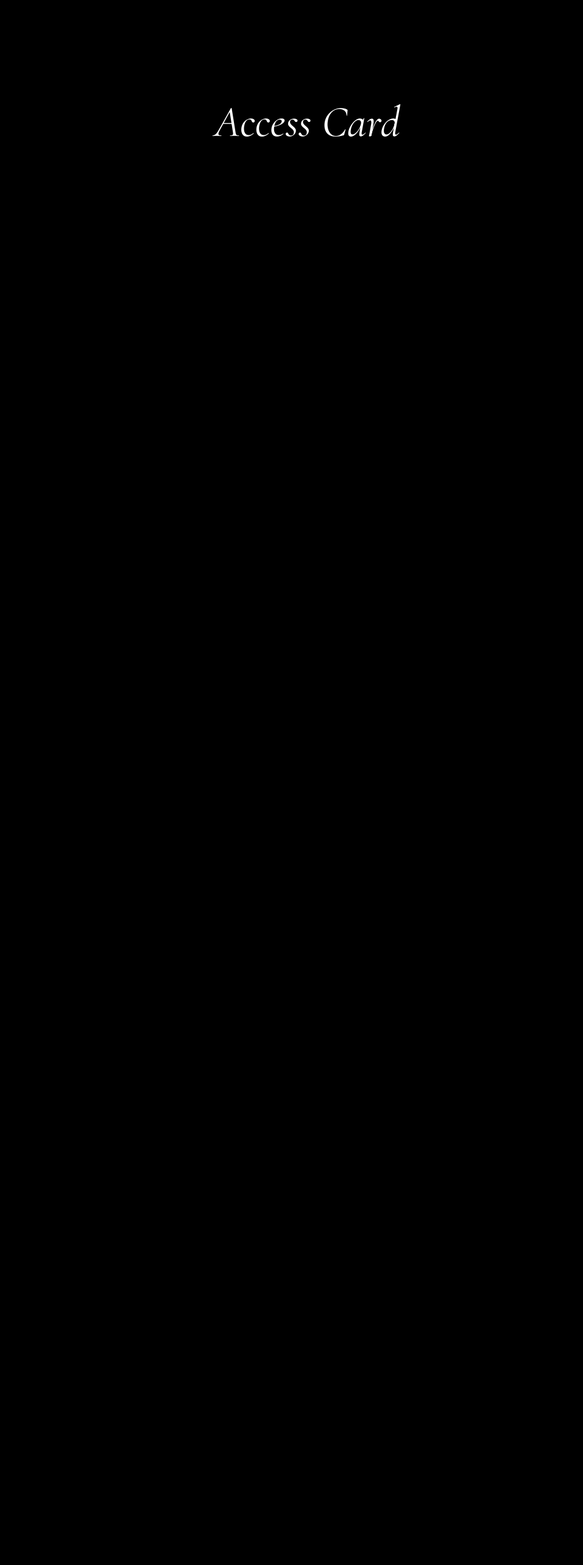
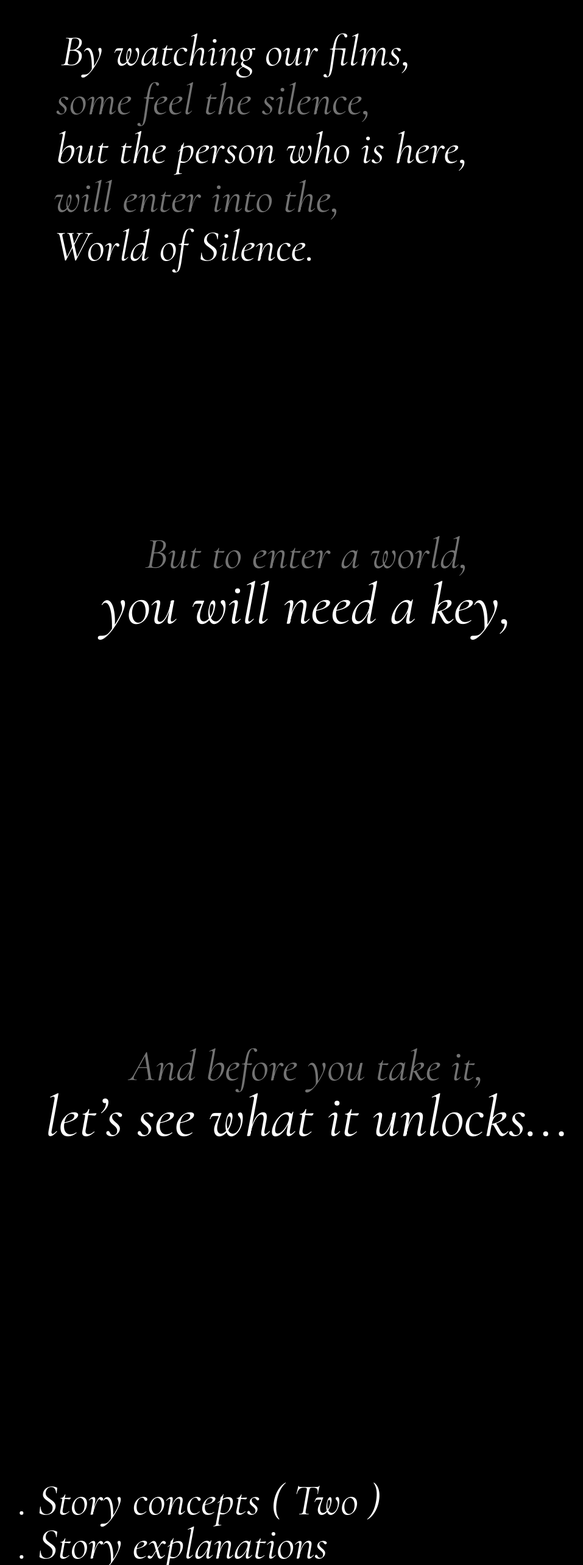
Before and after one commit to Quale-studios/Quale-studios, a Next.js app: page /access-card in a window 1280 px wide. Shown: the part 200-2766 px from the top of the page at 61% size, without its empty margins (136-1093 px from the left). Before the commit the page ends 800 px from the top, so only its background shows below. Built offline with nearby package versions, Linux system fonts and the light colour scheme.

Commit message:
Complete Access Card page

```diff
--- a/app/access-card/page.tsx
+++ b/app/access-card/page.tsx
@@ -1,17 +1,168 @@
-import Navbar from "../../components/Navbar";
+"use client";
 
-export default function FilmsPage() {
+import { useEffect } from "react";
+
+export default function AccessCardPage() {
+
+useEffect(() => {
+  const section = document.querySelector(".fade-section");
+
+  if (!section) return;
+
+  const observer = new IntersectionObserver(
+    ([entry]) => {
+      if (entry.isIntersecting) {
+        section.classList.add("active");
+        observer.disconnect();
+      }
+    },
+    {
+      root: null,
+      rootMargin: "-45% 0px -45% 0px",
+      threshold: 0,
+    }
+  );
+
+  observer.observe(section);
+
+  return () => {
+    observer.disconnect();
+  };
+}, []);
+
   return (
     <main className="min-h-screen bg-black text-white">
 
+      <section className="relative min-h-screen px-6 md:px-40">
+
+        {/* Line 1 */}
+        <div className="absolute left-14 top-[36%] font italic text-3xl text-white md:left-59 md:top-[31%] md:text-7xl">
+            By watching our films,
+        </div>
+
+        {/* Line 2 */}
+        <div className="absolute left-13 top-[42%] font italic text-3xl text-white/45 md:left-57 md:top-[41%] md:text-7xl">
+          some feel the silence,
+        </div>
+
+        {/* Line 3 */}
+        <div className="absolute left-13 top-[48%] font italic text-3xl text-white md:left-57 md:top-[51%] md:text-7xl">
+          but the person who is here,
+        </div>
+
+        {/* Line 4 */}
+        <div className="absolute left-12 top-[54%] font italic text-3xl text-white/45 md:left-56 md:top-[61%] md:text-7xl">
+          will enter into the,
+        </div>
+
+        {/* Line 5 */}
+        <div className="absolute left-12 top-[60%] font italic text-3xl text-white md:left-56 md:top-[71%] md:text-7xl">
+          World of Silence.
+        </div>
+
+      </section>
+{/* Second Section */}
+<section className="relative min-h-screen">
+
+  {/* Line 1 */}
+  <div className="absolute left-[50%] top-[34%] -translate-x-1/2 whitespace-nowrap font italic text-3xl text-white/45 md:top-[34%] md:text-7xl">
+    But to enter a world,
+  </div>
+
+  {/* Line 2 */}
+  <div className="absolute left-[50%] top-[40%] -translate-x-1/2 whitespace-nowrap font italic text-4xl text-white md:top-[43%] md:text-8xl">
+    you will need a key,
+  </div>
+
+</section>
 
 
-      <div className="flex min-h-screen items-center justify-center">
-        <h1 className="text-7xl italic">
-          Access Card
-        </h1>
-      </div>
+<section className="relative min-h-screen">
 
-    </main>
+  {/* Line 3 */}
+  <div className="absolute left-[50%] top-[39%] -translate-x-1/2 whitespace-nowrap font italic text-3xl text-white/45 md:top-[39%] md:text-7xl">
+    And before you take it,
+  </div>
+
+  {/* Line 4 */}
+  <div className="absolute left-[50%] top-[45%] -translate-x-1/2 whitespace-nowrap font italic text-4xl text-white md:top-[48%] md:text-8xl">
+    let’s see what it unlocks...
+  </div>
+
+</section>
+
+{/* Third Section */}
+<section className="relative min-h-screen fade-section">
+
+  {/* Line 1 */}
+  <div className="absolute left-[8%] top-[25%] font italic text-2xl text-white fade-line line-1 md:left-[13%] md:top-[28%] md:text-7xl">
+    . Story concepts ( Two )
+  </div>
+
+  {/* Line 2 */}
+  <div className="absolute left-[8%] top-[31%] font italic text-2xl text-white  fade-line line-2 md:left-[13%] md:top-[37%] md:text-7xl">
+    . Story explanations
+  </div>
+
+  {/* Line 3 */}
+  <div className="absolute left-[8%] top-[37%] font italic text-2xl text-white fade-line line-3 md:left-[13%] md:top-[46%] md:text-7xl">
+    . Rough script based on story ( Two )
+  </div>
+
+  {/* Line 4 */}
+  <div className="absolute left-[8%] top-[49%] font italic text-x1 text-white/45 fade-line line-4 md:left-[13%] md:top-[63%] md:text-7xl">
+    Within seven days, with progress ( tracking ) details
+  </div>
+
+
+</section>
+
+{/* Final Section */}
+<section className="relative min-h-screen">
+
+  {/* Set 1 */}
+  <div className="absolute left-[7%] top-[18%] font italic text-2xl text-white md:left-[13%] md:top-[18%] md:text-5xl">
+    <div>
+      We can give you all of these based on your Q&A
+    </div>
+    <div>
+      and don’t worry, this access card works only as a key,
+    </div>
+  </div>
+
+  {/* Set 2 */}
+  <div className="absolute left-[7%] top-[34%] font italic text-2xl text-white md:left-[13%] md:top-[32%] md:text-5xl">
+    <div>
+      You will get proper (Pre-production, Production &
+    </div>
+    <div>
+      Post-production) for your films,
+    </div>
+  </div>
+
+  {/* Set 3 */}
+  <div className="absolute left-[7%] top-[46%] font italic text-2xl text-white md:left-[13%] md:top-[46%] md:text-5xl">
+    <div>
+      with Q&As to explain your business & fixed prices, only once you
+    </div>
+    <div>
+      enter your own world through...
+    </div>
+  </div>
+
+  {/* Access Card Button */}
+  <button
+    type="button"
+    className="group absolute left-[50%] top-[66%] -translate-x-1/2 font italic text-3xl text-white md:left-[57%] md:top-[62%] md:translate-x-0 md:text-5xl"
+  >
+    <span className="relative">
+      Access Card
+
+      <span className="absolute -bottom-2 left-0 h-[1px] w-0 bg-white transition-all duration-500 ease-out group-hover:w-full"></span>
+    </span>
+  </button>
+
+</section>
+      </main>
   );
 }
--- a/app/globals.css
+++ b/app/globals.css
@@ -109,3 +109,36 @@ body {
   opacity: 1;
   pointer-events: auto;
 }
+.fade-line {
+  opacity: 0;
+}
+
+.fade-section.active .fade-line {
+  animation: fadeInSlow 1.5s ease forwards;
+}
+
+.fade-section.active .line-1 {
+  animation-delay: 0s;
+}
+
+.fade-section.active .line-2 {
+  animation-delay: 1s;
+}
+
+.fade-section.active .line-3 {
+  animation-delay: 2s;
+}
+
+.fade-section.active .line-4 {
+  animation-delay: 3s;
+}
+
+@keyframes fadeInSlow {
+  from {
+    opacity: 0;
+  }
+
+  to {
+    opacity: 1;
+  }
+}
```
